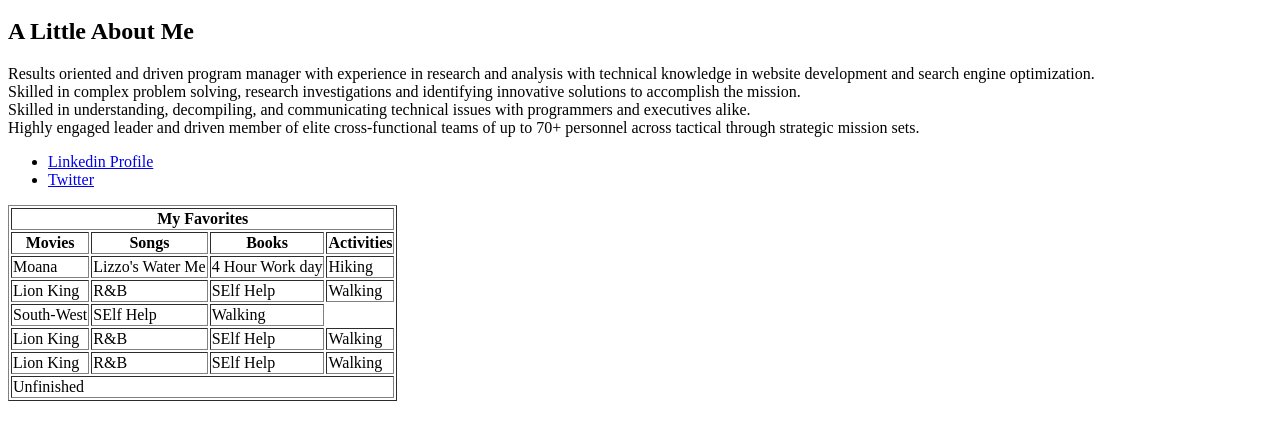
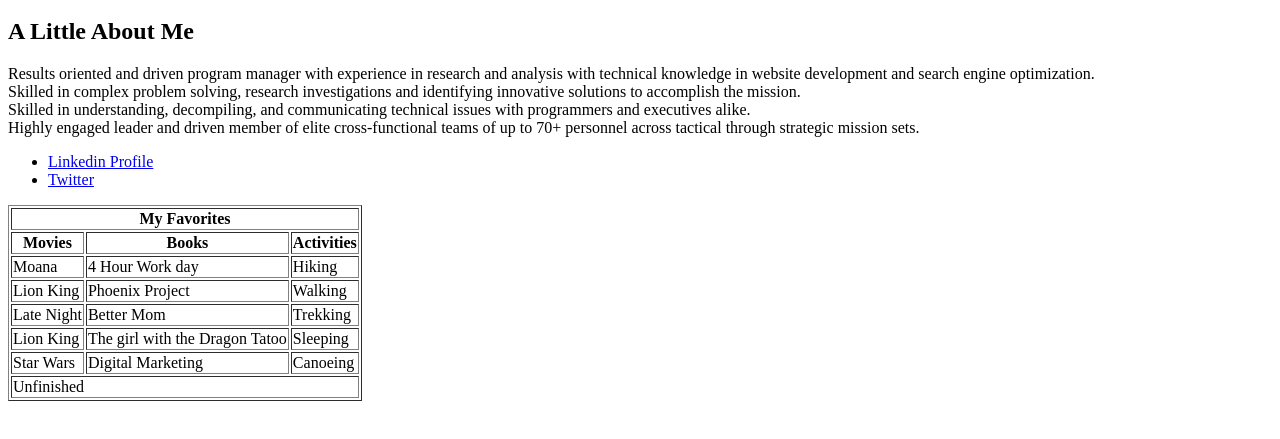
Before and after one commit to Mwrightvet/Mwrightvet.github.io, a plain HTML site: page index.html in a window 1280 px wide. Shown: the part 347-786 px from the top of the page. Drawn offline with Linux system fonts and the light colour scheme.

Commit message:
Add files via upload

```diff
--- a/index.html
+++ b/index.html
@@ -45,7 +45,6 @@
           </tr>
           <tr>
             <th>Movies</th>
-            <th>Songs</th>
             <th>Books</th>
             <th>Activities</th>
           </tr>
@@ -53,32 +52,28 @@
         <tbody>
           <tr>
             <td>Moana</td>
-            <td>Lizzo's Water Me</td>
-            <td>4 Hour Work day</td>
+           <td>4 Hour Work day</td>
             <td>Hiking</td>
           </tr>
           <tr>
             <td>Lion King</td>
-            <td>R&B</td>
-            <td>SElf Help</td>
+            <td>Phoenix Project</td>
             <td>Walking</td>
           </tr>
           <tr>
-            <td>South-West</td>
-            <td>SElf Help</td>
-            <td>Walking</td>
+            <td>Late Night</td>
+            <td>Better Mom</td>
+            <td>Trekking</td>
           </tr>
           <tr>
             <td>Lion King</td>
-            <td>R&B</td>
-            <td>SElf Help</td>
-            <td>Walking</td>
+            <td>The girl with the Dragon Tatoo</td>
+            <td>Sleeping</td>
           </tr>
           <tr>
-            <td>Lion King</td>
-            <td>R&B</td>
-            <td>SElf Help</td>
-            <td>Walking</td>
+            <td>Star Wars</td>
+            <td>Digital Marketing</td>
+            <td>Canoeing</td>
           </tr>
 
           </tr>
```
